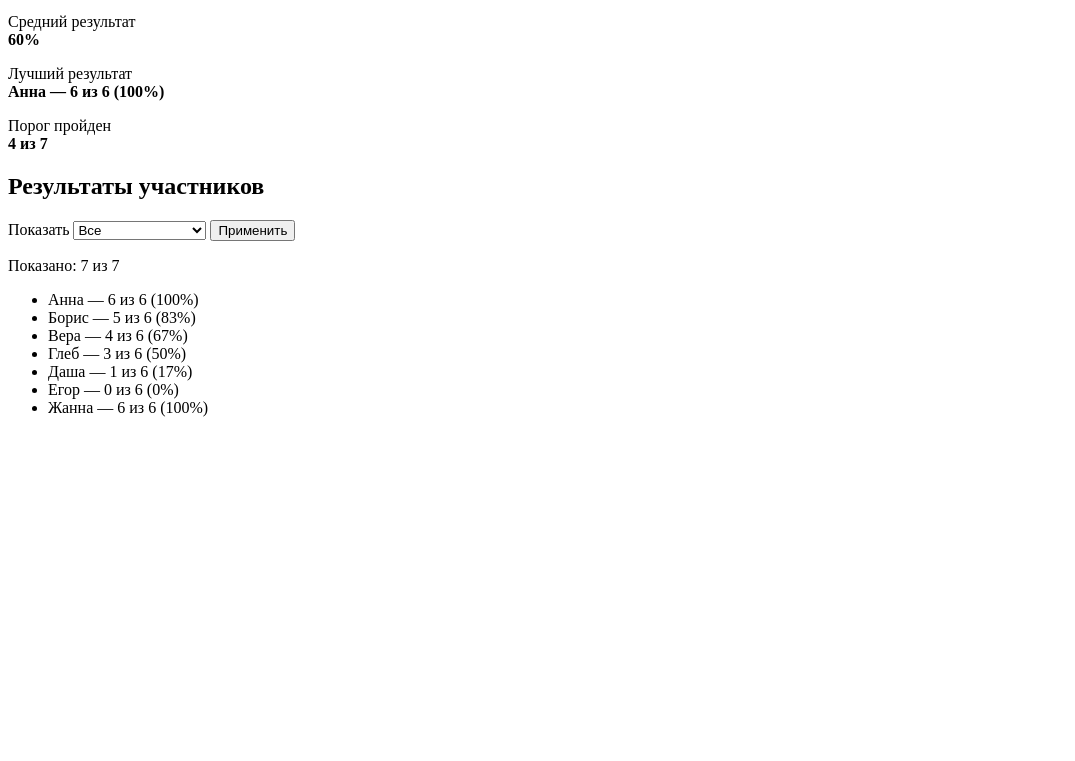
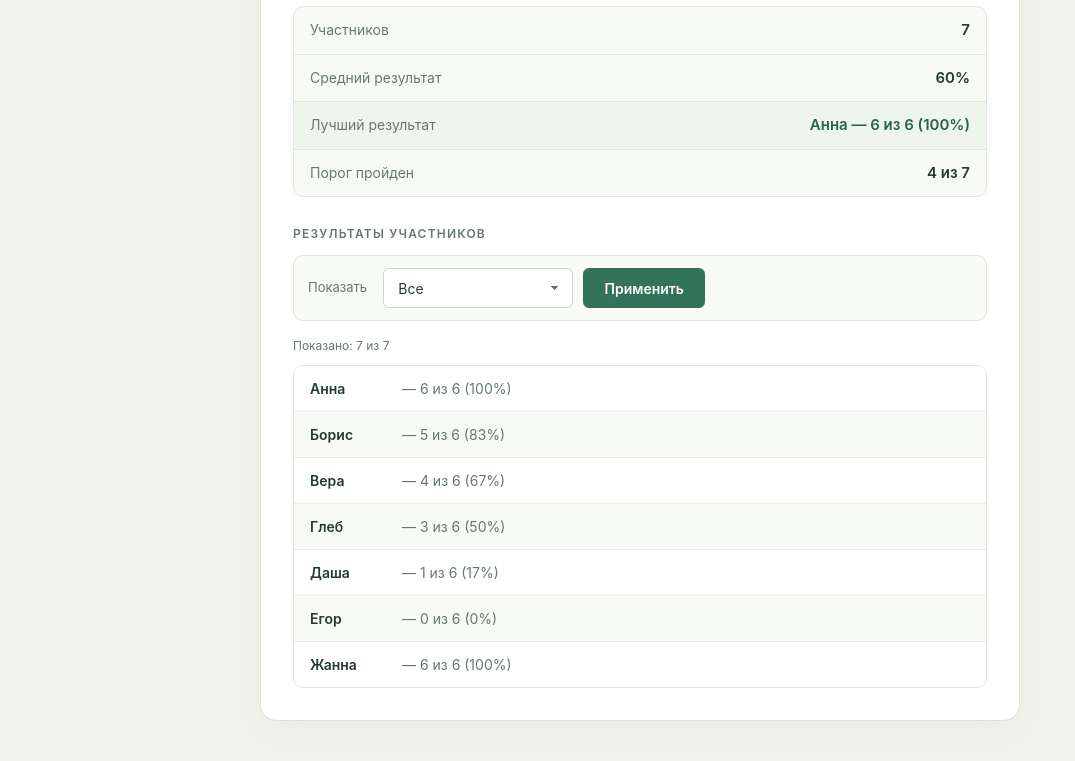
Before and after one commit to andreylutz/quiz-report-generator, a website: page report.html in a window 1280 px wide. Shown: the part 166-927 px from the top of the page, without its empty margins (0-1075 px from the left). Before the commit the page ends 800 px from the top, so only its background shows below. Drawn offline with Linux system fonts and the light colour scheme.

Commit message:
style: add compact quiz report layout

```diff
--- a/style.css
+++ b/style.css
@@ -1,3 +1,232 @@
-/* TODO: оформите отчёт без Flexbox и Grid.
-   Нужны минимум три классовых селектора, цвета, padding, border и margin.
-   Карточки сводки и строки участников должны отличаться от фона страницы. */
+* {
+  box-sizing: border-box;
+}
+
+body {
+  margin: 0;
+  padding: 0 20px;
+  background-color: #f3f3ee;
+  color: #253a32;
+  font-family: -apple-system, BlinkMacSystemFont, 'Segoe UI', sans-serif;
+  font-size: 15px;
+  line-height: 1.5;
+}
+
+.report {
+  max-width: 760px;
+  margin: 40px auto;
+  padding: 32px;
+  border: 1px solid #dde3da;
+  border-top: 4px solid #34735b;
+  border-radius: 16px;
+  background-color: #ffffff;
+  box-shadow: 0 12px 40px #253a320a;
+  overflow-wrap: anywhere;
+}
+
+h1 {
+  margin: 0 0 28px;
+  font-size: 32px;
+  font-weight: 700;
+  letter-spacing: -1px;
+  line-height: 1.2;
+}
+
+h2 {
+  margin: 0 0 12px;
+  color: #67786e;
+  font-size: 12px;
+  font-weight: 600;
+  letter-spacing: 1.2px;
+  text-transform: uppercase;
+}
+
+.summary {
+  margin-bottom: 28px;
+}
+
+.summary-grid {
+  overflow: hidden;
+  border: 1px solid #e1e6de;
+  border-radius: 10px;
+  background-color: #f8faf6;
+}
+
+.summary-card {
+  display: flow-root;
+  margin: 0;
+  padding: 12px 16px;
+  border-bottom: 1px solid #e1e6de;
+  color: #67786e;
+  font-size: 14px;
+}
+
+.summary-card br {
+  display: none;
+}
+
+.summary-card strong {
+  float: right;
+  max-width: 68%;
+  color: #253a32;
+  font-size: 15px;
+  font-weight: 600;
+  text-align: right;
+}
+
+.summary-card:nth-child(3) {
+  background-color: #edf5ed;
+}
+
+.summary-card:nth-child(3) strong {
+  color: #276448;
+}
+
+.summary-card:last-child {
+  border-bottom: 0;
+}
+
+#filter-form {
+  padding: 12px 14px;
+  border: 1px solid #e1e6de;
+  border-radius: 10px;
+  background-color: #f8faf6;
+}
+
+label {
+  margin-right: 12px;
+  color: #67786e;
+  font-size: 13px;
+}
+
+select,
+button {
+  max-width: 100%;
+  min-height: 40px;
+  padding: 8px 14px;
+  border: 1px solid #cbd6ca;
+  border-radius: 6px;
+  background-color: #ffffff;
+  color: #253a32;
+  font: inherit;
+  font-size: 14px;
+  vertical-align: middle;
+}
+
+select {
+  appearance: none;
+  min-width: 190px;
+  padding-right: 40px;
+  background-image:
+    linear-gradient(45deg, transparent 50%, #67786e 50%),
+    linear-gradient(135deg, #67786e 50%, transparent 50%);
+  background-position: right 18px center, right 14px center;
+  background-size: 4px 4px;
+  background-repeat: no-repeat;
+  cursor: pointer;
+}
+
+button {
+  margin-left: 6px;
+  padding-right: 20px;
+  padding-left: 20px;
+  border-color: #34735b;
+  background-color: #34735b;
+  color: #ffffff;
+  font-weight: 600;
+  cursor: pointer;
+}
+
+button:hover {
+  border-color: #255a45;
+  background-color: #255a45;
+}
+
+select:focus-visible,
+button:focus-visible {
+  outline: 2px solid #34735b;
+  outline-offset: 3px;
+}
+
+#result-count {
+  margin: 16px 0 10px;
+  color: #67786e;
+  font-size: 12px;
+}
+
+.result-list {
+  margin: 0;
+  padding: 0;
+  overflow: hidden;
+  border: 1px solid #e1e6de;
+  border-radius: 10px;
+  list-style: none;
+}
+
+.result-item {
+  margin: 0;
+  padding: 12px 16px;
+  border-bottom: 1px solid #e8ece5;
+  background-color: #ffffff;
+  color: #67786e;
+  font-size: 14px;
+}
+
+.result-item:nth-child(even) {
+  background-color: #f8faf6;
+}
+
+.result-item:last-child {
+  border-bottom: 0;
+}
+
+.result-name {
+  display: inline-block;
+  min-width: 80px;
+  margin-right: 8px;
+  color: #253a32;
+  font-weight: 600;
+}
+
+@media (max-width: 540px) {
+  body {
+    padding: 0 12px;
+  }
+
+  .report {
+    margin: 16px auto;
+    padding: 24px 16px;
+  }
+
+  h1 {
+    font-size: 26px;
+  }
+
+  .summary-card strong {
+    display: block;
+    float: none;
+    max-width: none;
+    margin-top: 4px;
+    text-align: left;
+  }
+
+  label {
+    display: block;
+    margin: 0 0 8px;
+  }
+
+  select,
+  button {
+    width: 100%;
+    min-width: 0;
+  }
+
+  button {
+    margin: 8px 0 0;
+  }
+
+  .result-name {
+    min-width: 0;
+    margin-right: 4px;
+  }
+}
```
